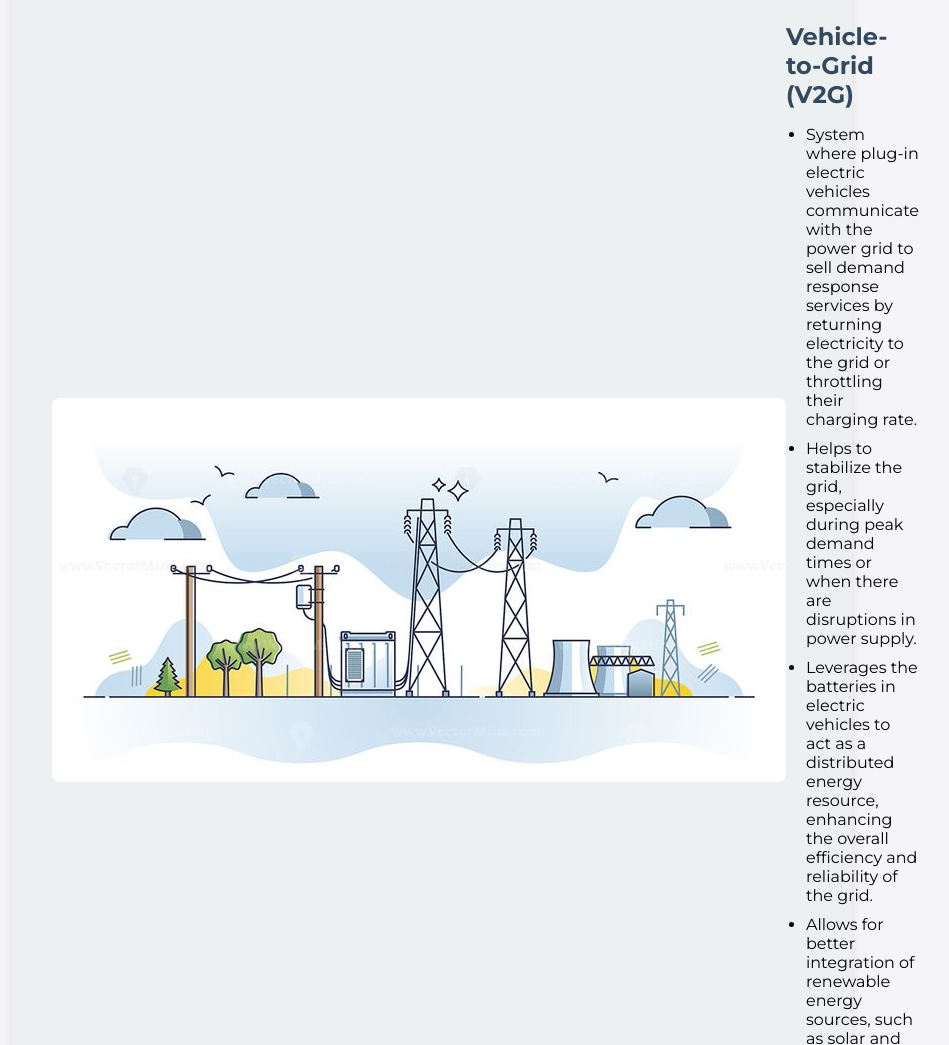
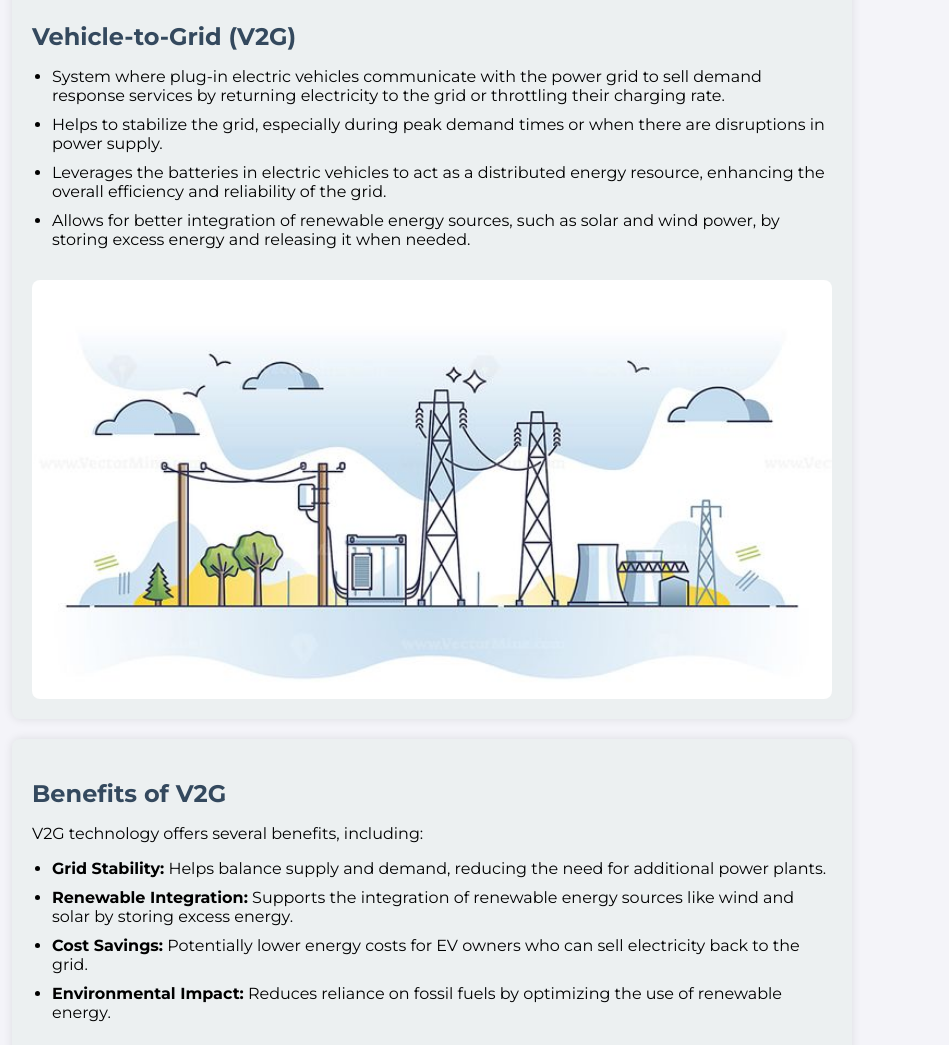
Before and after one commit to tawfeeqjaff/fbla-website, a plain HTML site: page index.html in a window 1280 px wide. Shown: the part 1084-2129 px from the top of the page, without its empty margins (208-1157 px from the left). Drawn offline with Linux system fonts and the light colour scheme.

Commit message:
Update index.html

```diff
--- a/index.html
+++ b/index.html
@@ -141,8 +141,7 @@
         <img src="images/bidirectional.jpeg" alt="Bidirectional Charging">
     </section>
 
-    <section id="v2g">
-        <img src="images/v2g.jpg" alt="Vehicle-to-Grid (V2G)">
+    <section id="v2g" class="bottom-img">
         <div>
             <h2>Vehicle-to-Grid (V2G)</h2>
             <ul>
@@ -152,6 +151,7 @@
                 <li>Allows for better integration of renewable energy sources, such as solar and wind power, by storing excess energy and releasing it when needed.</li>
             </ul>
         </div>
+        <img src="images/v2g.jpg" alt="Vehicle-to-Grid (V2G)">
     </section>
 
     <section id="benefits" class="bottom-img">
```
